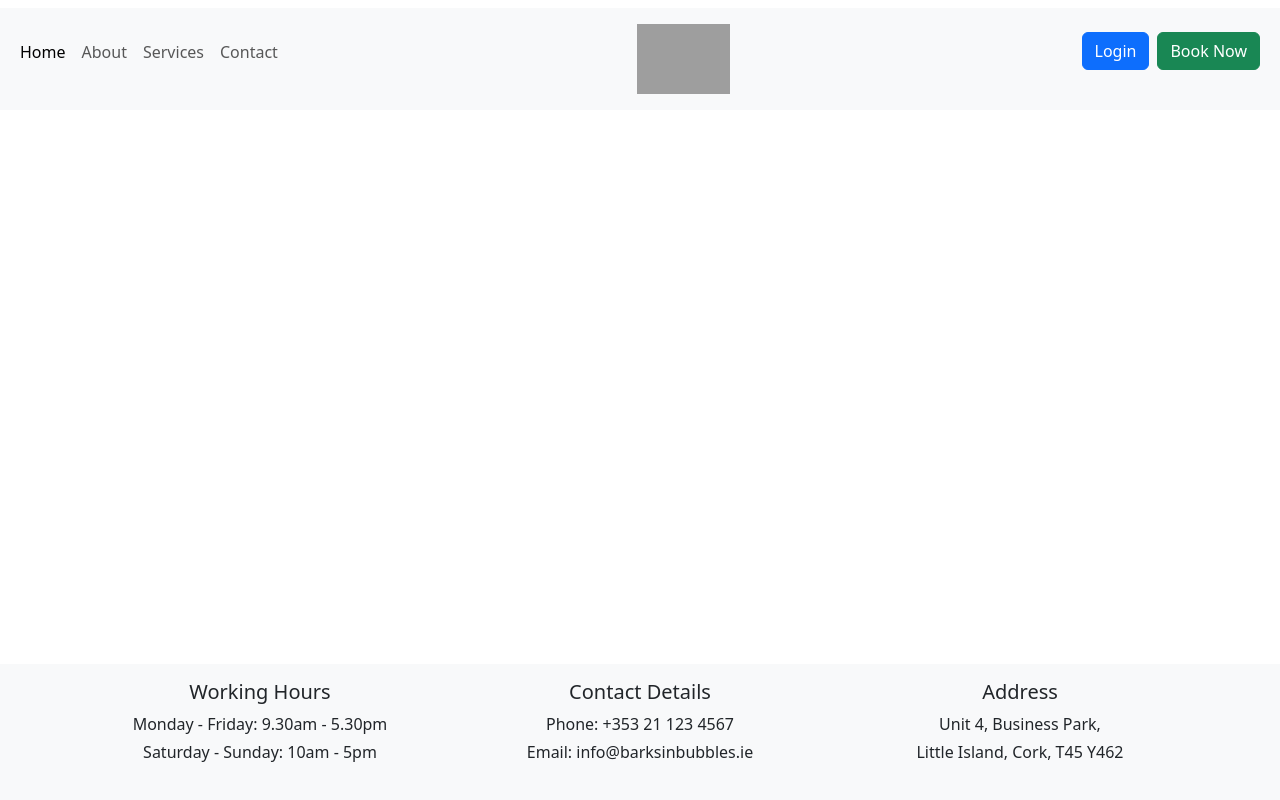
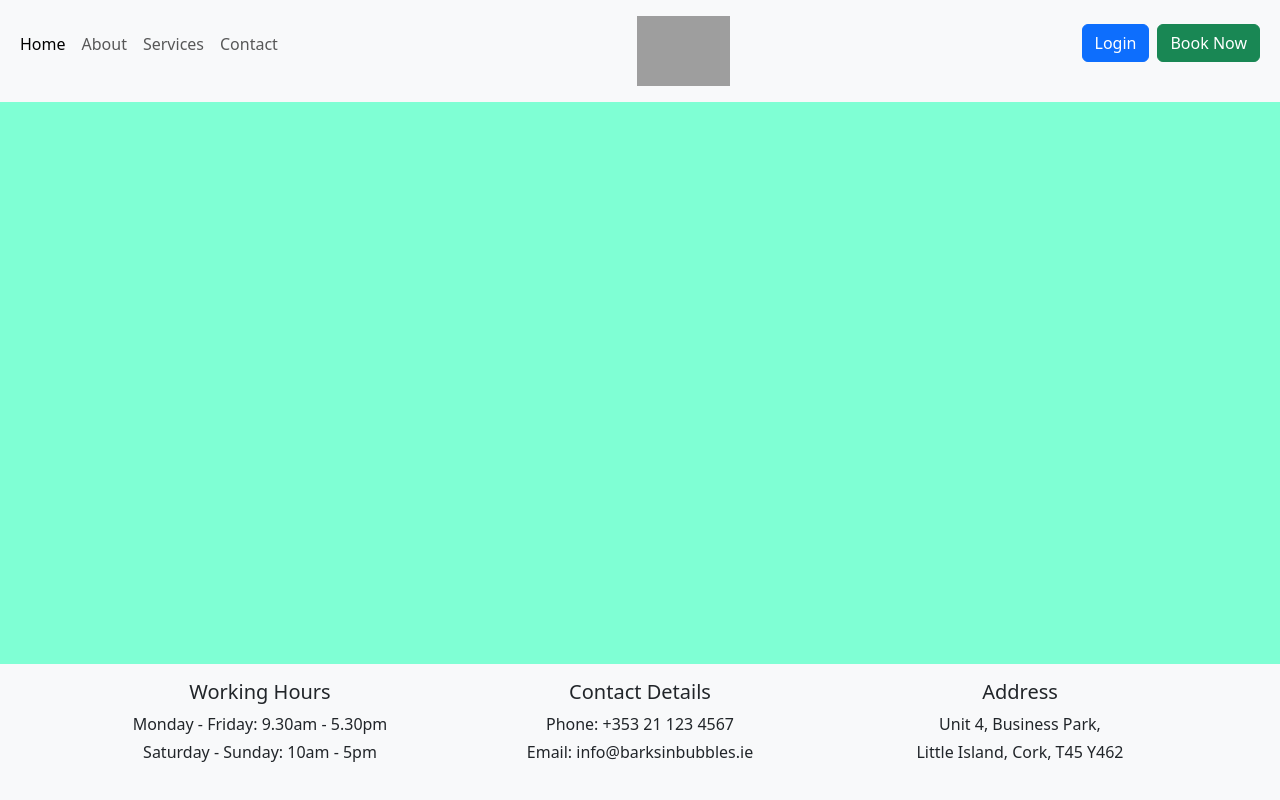
Before and after one commit to KatePaulauskas/dog-grooming-salon, a Django app: template templates/base.html in a window 1280 px wide. Run offline with Django 4.2, Linux system fonts and the light colour scheme; the template is opened without the code that fills it, so the values that code supplies are empty; some libraries are stand-ins or nearby versions; some web fonts are replaced; grey boxes are pictures that could not be loaded.

Commit message:
Add static directory with CSS for template links

```diff
--- a/groomingsalon/settings.py
+++ b/groomingsalon/settings.py
@@ -136,6 +136,7 @@ USE_TZ = True
 # https://docs.djangoproject.com/en/4.2/howto/static-files/
 
 STATIC_URL = 'static/'
+STATICFILES_DIRS = [os.path.join(BASE_DIR, 'static'), ]
 
 # Default primary key field type
 # https://docs.djangoproject.com/en/4.2/ref/settings/#default-auto-field
--- /dev/null
+++ b/static/css/style.css
@@ -0,0 +1,3 @@
+body {
+    background-color: aquamarine;
+}
--- a/templates/base.html
+++ b/templates/base.html
@@ -1,3 +1,5 @@
+{% load static %}
+
 {% url 'home' as home_url %}
 
 <!DOCTYPE html>
@@ -13,12 +15,17 @@
         <link href="https://fonts.googleapis.com/css2?family=Forum&family=Righteous&family=Trirong&display=swap" rel="stylesheet">
 
         <!-- Bootstrap CSS -->
-        <link rel="stylesheet" href="https://cdn.jsdelivr.net/npm/bootstrap@5.3.2/dist/css/bootstrap.min.css" integrity="sha384-T3c6CoIi6uLrA9TneNEoa7RxnatzjcDSCmG1MXxSR1GAsXEV/Dwwykc2MPK8M2HN" crossorigin="anonymous">
+        <link rel="stylesheet" href="https://cdn.jsdelivr.net/npm/bootstrap@5.3.2/dist/css/bootstrap.min.css"
+        integrity="sha384-T3c6CoIi6uLrA9TneNEoa7RxnatzjcDSCmG1MXxSR1GAsXEV/Dwwykc2MPK8M2HN" crossorigin="anonymous">
+
+        <!-- Custom CSS -->
+        <link rel="stylesheet" href="{% static 'css/style.css' %}">
+
     </head>
     <body class="d-flex flex-column min-vh-100">
 
         <!-- Header -->
-        <header class="bg-light py-3 sticky-top my-2">
+        <header class="bg-light py-3 sticky-top mb-2">
             <div class="container-fluid d-flex justify-content-between align-items-start">
 
                 <!-- Menu Section-->
```
